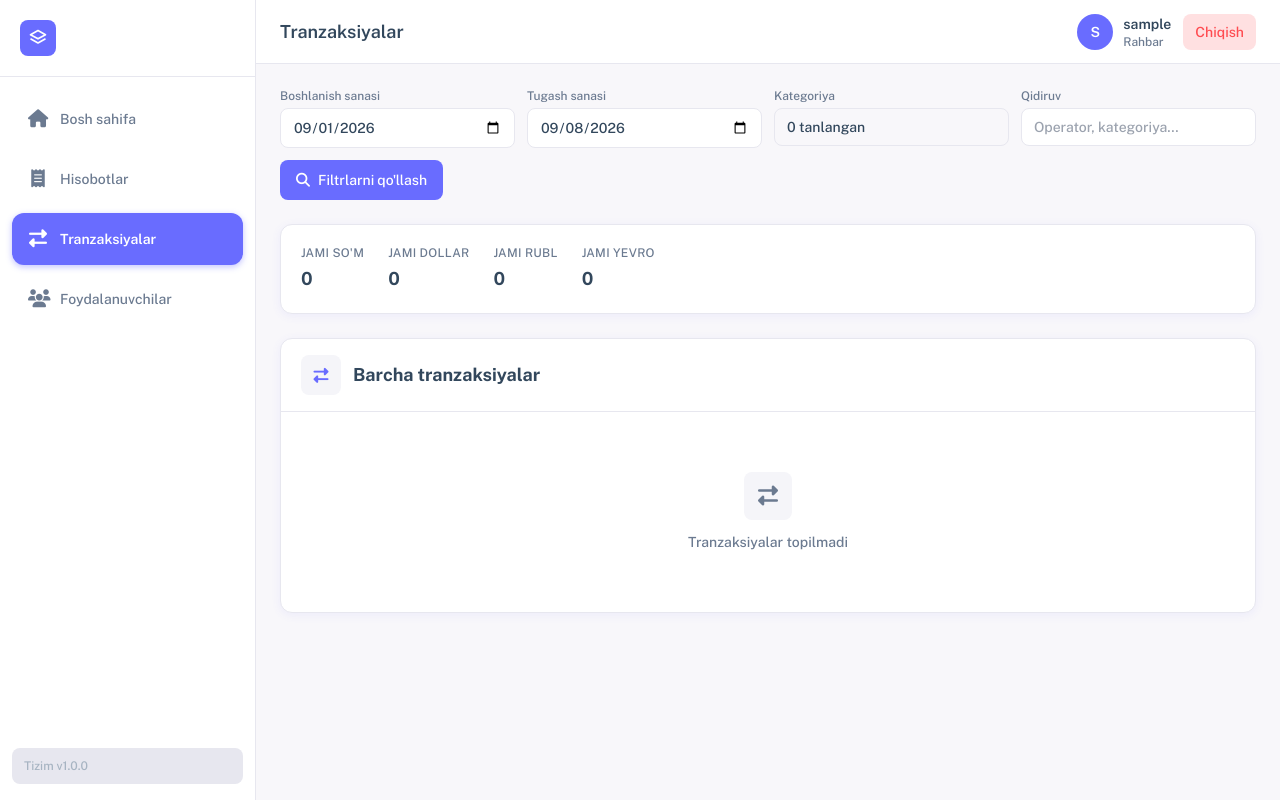
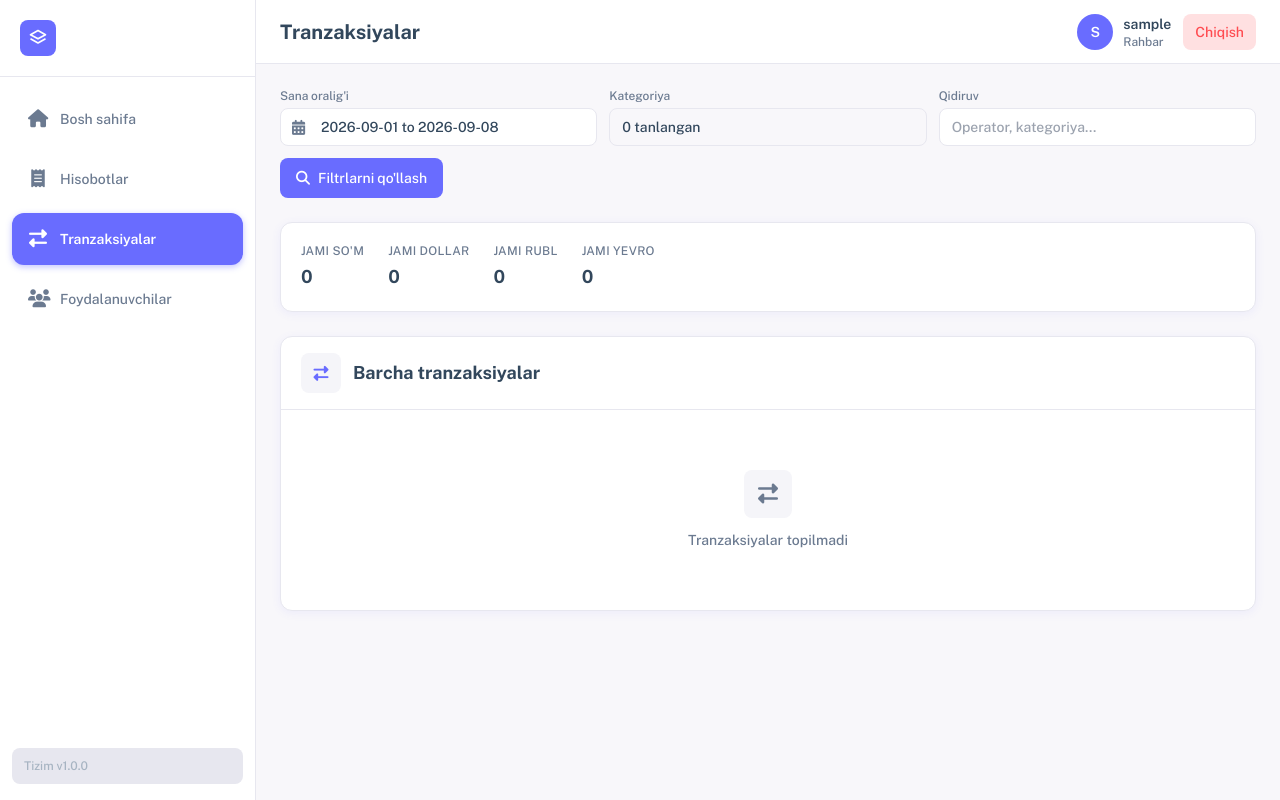
Before and after one commit to clashcoocac-cyber/finance, a Django app: page /transactions/ in a window 1280 px wide. Run offline with Django 4.2, Linux system fonts and the light colour scheme; a user stored in the database is signed in; data comes from the database, SQL or seed files in the repository; tables that the repository leaves empty hold one stand-in row (values such as "Sample post"); some libraries are stand-ins or nearby versions.

Commit message:
fix: dropdown clip bug, unified date-range picker, bolder typography
- Teleport user-list actions dropdown to <body> (Alpine x-teleport) so
  the table's overflow-x-auto no longer clips it; positioned via
  getBoundingClientRect instead of relative/absolute.
- Add flatpickr (CDN, SRI-pinned) and a shared _date_range_input.html
  partial; replace every separate from/to date pair (_filter_bar.html,
  operator_reports.html) with one range-picker input. Backend from/to
  GET params unchanged.
- Bump stat/payment card money numbers and page header title to
  bolder/larger weights to better match the real Sneat reference.

```diff
--- a/templates/base.html
+++ b/templates/base.html
@@ -9,7 +9,12 @@
     <link href="https://fonts.googleapis.com/css2?family=Inter:wght@400;500;600;700&family=Public+Sans:wght@500;600;700&display=swap" rel="stylesheet">
     <link href="https://cdnjs.cloudflare.com/ajax/libs/font-awesome/6.5.2/css/all.min.css" rel="stylesheet"
           integrity="sha384-PPIZEGYM1v8zp5Py7UjFb79S58UeqCL9pYVnVPURKEqvioPROaVAJKKLzvH2rDnI" crossorigin="anonymous">
+    <link href="https://cdnjs.cloudflare.com/ajax/libs/flatpickr/4.6.13/flatpickr.min.css" rel="stylesheet"
+          integrity="sha384-RkASv+6KfBMW9eknReJIJ6b3UnjKOKC5bOUaNgIY778NFbQ8MtWq9Lr/khUgqtTt" crossorigin="anonymous">
     <script src="https://cdn.tailwindcss.com"></script>
+    <script src="https://cdnjs.cloudflare.com/ajax/libs/flatpickr/4.6.13/flatpickr.min.js"
+        integrity="sha384-5JqMv4L/Xa0hfvtF06qboNdhvuYXUku9ZrhZh3bSk8VXF0A/RuSLHpLsSV9Zqhl6"
+        crossorigin="anonymous"></script>
     <script src="https://cdn.jsdelivr.net/npm/alpinejs@3.14.1/dist/cdn.min.js"
         integrity="sha384-l8f0VcPi/M1iHPv8egOnY/15TDwqgbOR1anMIJWvU6nLRgZVLTLSaNqi/TOoT5Fh"
         crossorigin="anonymous" defer></script>
@@ -72,6 +77,14 @@
         .fade-in { animation: fadeIn 0.2s ease-in; }
         @keyframes fadeIn { from { opacity: 0; transform: translateY(6px); } to { opacity: 1; transform: translateY(0); } }
         [x-cloak] { display: none !important; }
+        .flatpickr-day.selected, .flatpickr-day.startRange, .flatpickr-day.endRange,
+        .flatpickr-day.selected.inRange, .flatpickr-day.startRange.inRange, .flatpickr-day.endRange.inRange,
+        .flatpickr-day.selected:focus, .flatpickr-day.startRange:focus, .flatpickr-day.endRange:focus,
+        .flatpickr-day.selected:hover, .flatpickr-day.startRange:hover, .flatpickr-day.endRange:hover {
+            background: var(--color-brand); border-color: var(--color-brand);
+        }
+        .flatpickr-day.inRange { background: var(--color-surface-muted); border-color: var(--color-surface-muted); box-shadow: -5px 0 0 var(--color-surface-muted), 5px 0 0 var(--color-surface-muted); }
+        .flatpickr-day.today { border-color: var(--color-brand); }
         /* Sneat-style soft elevation on every surface card (border + surface-bg combo). */
         [class*="rounded-xl"][style*="var(--color-surface)"]:not([style*="var(--color-surface-muted)"]) { box-shadow: var(--shadow-card); }
     </style>
--- a/templates/base_app.html
+++ b/templates/base_app.html
@@ -68,7 +68,7 @@
                     <i class="fa-solid fa-bars text-lg"></i>
                 </button>
                 <div class="min-w-0">
-                    <div class="text-base sm:text-lg font-semibold truncate" style="color: var(--color-text);">
+                    <div class="text-lg sm:text-xl font-bold truncate" style="color: var(--color-text);">
                         {% block page_title %}{% endblock %}
                     </div>
                 </div>
--- /dev/null
+++ b/templates/partials/_date_range_input.html
@@ -0,0 +1,33 @@
+{% comment %}
+Single-input date-range picker (flatpickr). Renders one visible text input showing
+"YYYY-MM-DD - YYYY-MM-DD" and two hidden inputs (name="from"/name="to" by default) that
+carry the actual GET params, so existing backend `request.GET.get('from'/'to')` code
+needs no changes. Params: date_from, date_to, from_name (default "from"), to_name (default "to"), label.
+{% endcomment %}
+<div x-data="{
+        from: '{{ date_from|default:''|escapejs }}',
+        to: '{{ date_to|default:''|escapejs }}',
+        init() {
+            flatpickr(this.$refs.rangeInput, {
+                mode: 'range',
+                dateFormat: 'Y-m-d',
+                defaultDate: [this.from, this.to].filter(Boolean),
+                onChange: (dates, str, instance) => {
+                    if (dates.length === 2) {
+                        this.from = instance.formatDate(dates[0], 'Y-m-d');
+                        this.to = instance.formatDate(dates[1], 'Y-m-d');
+                    }
+                },
+            });
+        },
+     }">
+    {% if label %}<label class="block text-xs font-medium mb-1" style="color: var(--color-text-muted);">{{ label }}</label>{% endif %}
+    <div class="relative">
+        <i class="fa-solid fa-calendar-days absolute left-3 top-1/2 -translate-y-1/2 pointer-events-none" style="color: var(--color-text-muted);"></i>
+        <input type="text" x-ref="rangeInput" readonly placeholder="Sana oralig'ini tanlang"
+               class="w-full pl-10 pr-3 py-2 border rounded-lg text-sm cursor-pointer"
+               style="border-color: var(--color-border); background: var(--color-surface); color: var(--color-text);">
+    </div>
+    <input type="hidden" name="{{ from_name|default:'from' }}" :value="from">
+    <input type="hidden" name="{{ to_name|default:'to' }}" :value="to">
+</div>
--- a/templates/partials/_filter_bar.html
+++ b/templates/partials/_filter_bar.html
@@ -3,14 +3,9 @@
 Optional: type_filter (truthy) + type_value — adds a "Tranzaksiya turi" select (income/expense/xarajat).
 {% endcomment %}
 <form method="get" action="{{ action }}" class="space-y-3">
-    <div class="grid grid-cols-1 md:grid-cols-{% if type_filter %}5{% else %}4{% endif %} gap-3">
+    <div class="grid grid-cols-1 md:grid-cols-{% if type_filter %}4{% else %}3{% endif %} gap-3">
         <div>
-            <label class="block text-xs font-medium mb-1" style="color: var(--color-text-muted);">Boshlanish sanasi</label>
-            <input type="date" name="from" value="{{ date_from }}" class="w-full px-3 py-2 border rounded-lg text-sm" style="border-color: var(--color-border);">
-        </div>
-        <div>
-            <label class="block text-xs font-medium mb-1" style="color: var(--color-text-muted);">Tugash sanasi</label>
-            <input type="date" name="to" value="{{ date_to }}" class="w-full px-3 py-2 border rounded-lg text-sm" style="border-color: var(--color-border);">
+            {% include "partials/_date_range_input.html" with date_from=date_from date_to=date_to label="Sana oralig'i" %}
         </div>
         {% if type_filter %}
         <div>
```
Also changed, not shown: templates/accounts/user_list.html (+6 -3 lines), templates/partials/_payment_card.html (+4 -4 lines), templates/partials/_stat_card.html (+4 -4 lines), templates/reports/operator_reports.html (+1 -6 lines).
